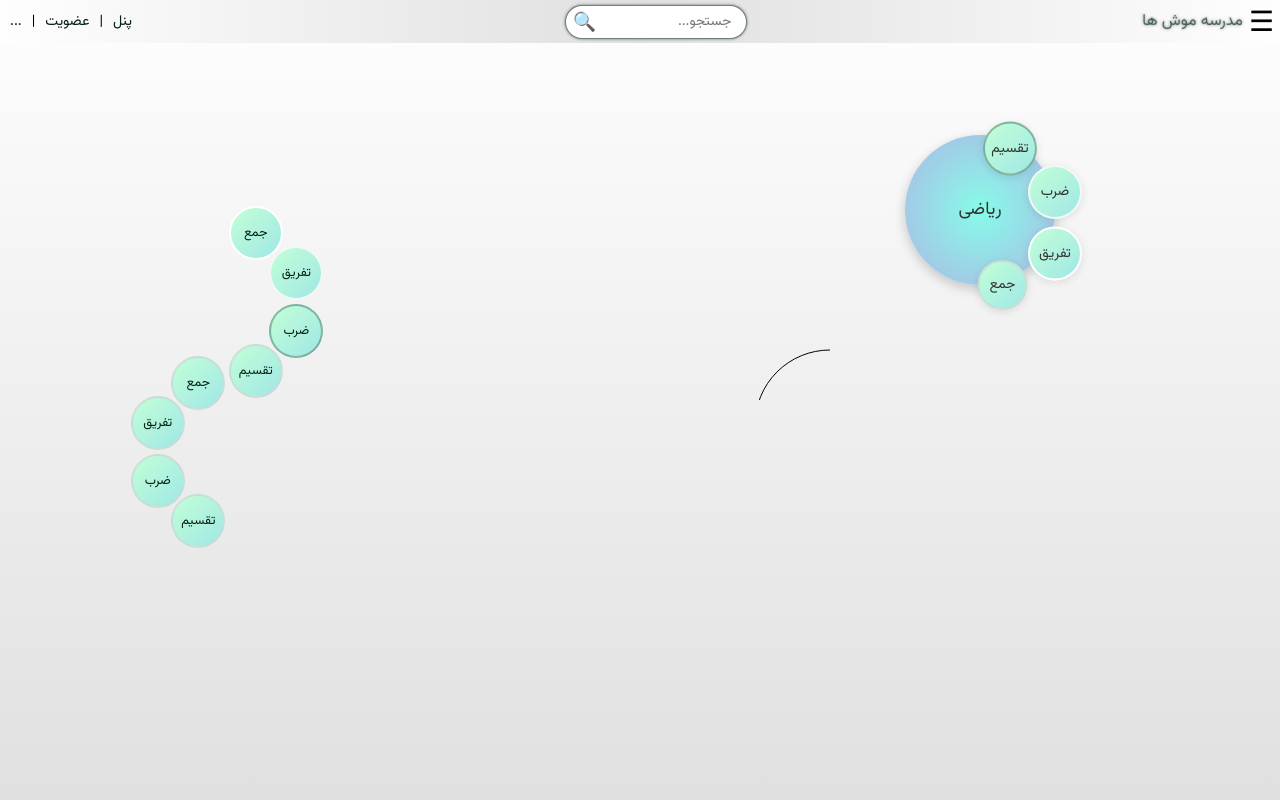
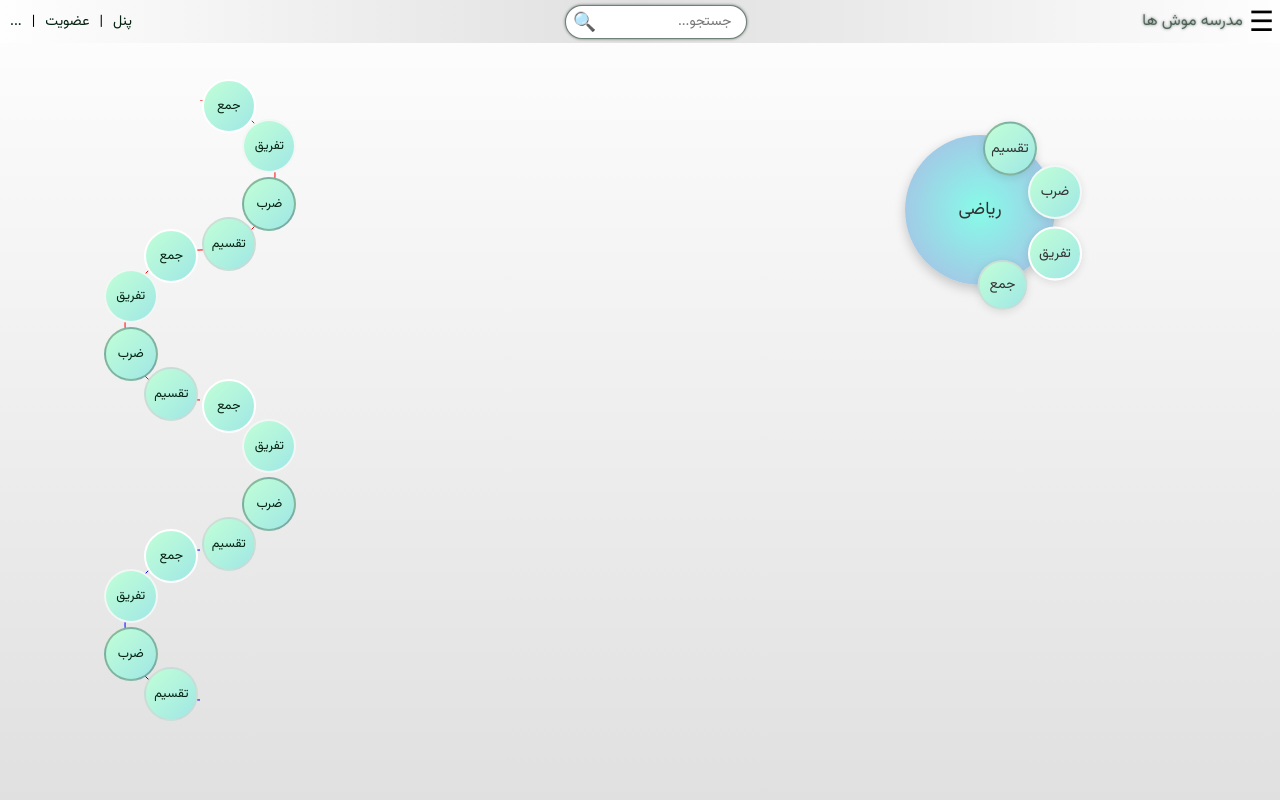
Before and after one commit to hmdmsv/template-test1, a plain HTML site: page index.html in a window 1280 px wide. Drawn offline with Linux system fonts and the light colour scheme.

Commit message:
Initial commit

```diff
--- a/index.html
+++ b/index.html
@@ -36,6 +36,9 @@
             |<a href="#2" class="nav-item2">عضویت</a> |<a href="#3" class="nav-item3">...</a>
         </nav>
     </header>
+    <!-- <svg width="100" height="150" viewbox="100 100 100 150"  style="border: 1px solid black;" id="curve2" >
+        <path d="m100,100 a75,75 0 0,1 0,150, a75,75 0 0, 0, 0,150 " stroke="blue" fill="none" />
+    </svg> -->
     <div class="circle-menu">
         <div class="center-circle">ریاضی</div>
         <div class="orbit">
@@ -46,9 +49,8 @@
         </div>
     </div>
     <div class="graph">
-        <svg width="200" height="400">
-            <path d="M0,0 A75,75 0 0,1 200,350" stroke="black" fill="none" id="center1" />
-            <path d="M200,200 A75,75 0 0,1 200,350, A75,75 0 0, 0, 200,500 " stroke="black" fill="none" id="curve" />
+        <svg width="200" height="400" viewbox="000 0 200 400" id="gr">
+            <path d="m100,0 a75,75 0 0,1 0,150, a75,75 0 0, 0, 0,150 " stroke="red" fill="none" id="curve" />
         </svg>
         <div class="item">جمع</div>
         <div class="item">تفریق</div>
@@ -57,8 +59,21 @@
         <div class="item">جمع</div>
         <div class="item">تفریق</div>
         <div class="item">ضرب</div>
-        <div class="item">تقسیم</div>
-        <!-- <div class="item">جدول</div> -->
+       <div class="item">تقسیم</div>
+
+    </div>
+    <div class="graph1">
+        <svg width="200" height="400" viewbox="000 0 200 400"  id="gr1">
+            <path d="m200,0 a75,75 0 0,1 0,150, a75,75 0 0, 0, 0,150 " stroke="blue" fill="none" id="curve1" />
+        </svg>
+        <div class="item1">جمع</div>
+        <div class="item1">تفریق</div>
+        <div class="item1">ضرب</div>
+        <div class="item1">تقسیم</div>
+        <div class="item1">جمع</div>
+        <div class="item1">تفریق</div>
+        <div class="item1">ضرب</div>
+        <div class="item1">تقسیم</div>
     </div>
 
 
--- a/script.js
+++ b/script.js
@@ -23,14 +23,27 @@ function selectItem(selected) {
 // });
 
 const path = document.getElementById('curve');
+const path1 = document.getElementById('curve1');
 const items = document.querySelectorAll('.item');
+const items1 = document.querySelectorAll('.item1');
 
 const totalLength = path.getTotalLength();
+const totalLength1 = path1.getTotalLength();
 const count = items.length;
+const count1 = items1.length;
 
-// فاصله مساوی بین المان‌ها روی مسیر
+const svgRect = path.ownerSVGElement.getBoundingClientRect();
+
 items.forEach((item, i) => {
   const point = path.getPointAtLength(((i + 0.5) * totalLength) / count);
-  item.style.left = `${point.x}px`;
-  item.style.top = `${point.y}px`;
+  item.style.left = `${point.x + svgRect.left}px`;
+  item.style.top = `${point.y + svgRect.top}px`;
 });
+
+const svgRect1 = path1.ownerSVGElement.getBoundingClientRect();
+
+items1.forEach((item1, i) => {
+  const point1 = path1.getPointAtLength(((i + 0.5) * totalLength1) / count1);
+  item1.style.left = `${point1.x + svgRect1.left}px`;
+  item1.style.top = `${point1.y + svgRect1.top}px`;
+});
--- a/style.css
+++ b/style.css
@@ -21,7 +21,7 @@ body {
   } */
 
 .header {
-  font-family: 'Vazirmatn', sans-serif;
+  font-family: "Vazirmatn", sans-serif;
   display: flex;
   position: fixed;
   justify-content: space-between;
@@ -34,7 +34,7 @@ body {
 }
 
 .title {
-  font-family: 'Vazirmatn', sans-serif;
+  font-family: "Vazirmatn", sans-serif;
   /* justify-self: right; */
   padding: 0;
   /* margin-right: auto; */
@@ -97,7 +97,7 @@ body {
   box-shadow: 0 0 3px #04211190;
   border-radius: 20px;
   /* outline: none; */
-  font-family: 'Vazirmatn', sans-serif;
+  font-family: "Vazirmatn", sans-serif;
   width: 150px;
   height: auto;
   margin: 0;
@@ -149,7 +149,7 @@ body {
   padding: 12px 16px;
   text-decoration: none;
   color: #042111;
-  font-family: 'Vazirmatn', sans-serif;
+  font-family: "Vazirmatn", sans-serif;
 }
 
 .menu-items li a:hover {
@@ -168,7 +168,7 @@ body {
   } */
 
 .menu-items li:not(:last-child)::after {
-  content: '';
+  content: "";
   display: block;
   height: 2px;
   background-color: white;
@@ -219,7 +219,7 @@ body {
   display: flex;
   align-items: center;
   justify-content: center;
-  font-family: 'Vazirmatn', sans-serif;
+  font-family: "Vazirmatn", sans-serif;
   font-size: 18px;
   color: #333;
   box-shadow: 0 4px 12px rgba(0, 0, 0, 0.2);
@@ -249,7 +249,7 @@ body {
   display: flex;
   align-items: center;
   justify-content: center;
-  font-family: 'Vazirmatn', sans-serif;
+  font-family: "Vazirmatn", sans-serif;
   font-size: 14px;
   color: #333;
   border: 2px solid white;
@@ -287,28 +287,39 @@ body {
   transform: rotate(240deg) scale(0.5);
   opacity: 0;
 }
-
-/* .graph {
+#gr {
   display: flex;
-  position: relative;
+  position: absolute;
   top: 100px;
   left: 100px;
   align-items: center;
   justify-items: center;
-} */
-.item {
+  /* border: 1px solid red; */
+}
+
+#gr1 {
+  /* display: flex; */
+  position: absolute;
+  top: 400px;
+  left: 00px;
+  align-items: center;
+  justify-items: center;
+  /* border: 1px solid blue; */
+}
+
+.item,
+.item1 {
   display: flex;
-  position: relative;
+  position: absolute;
   width: 50px;
   height: 50px;
   border-radius: 50%;
   justify-content: center;
   align-items: center;
-  font-family: 'Vazirmatn', sans-serif;
+  font-family: "Vazirmatn", sans-serif;
   font-size: 0.8rem;
   color: #042111;
-  position: absolute;
-  /* transform: translate(-50%, -50%); */
+  transform: translate(-50%, -50%);
   background: linear-gradient(135deg, #c1ffd7, #a0e7e5);
   border: 2px solid white;
 }
@@ -350,28 +361,47 @@ body {
 }
 
 .orbit-item,
-.item {
+.item,
+.item1 {
   /* transform-origin: center, center; */
   animation: pulse 1.2s ease-in-out infinite;
 }
 
 /* ترتیب تأخیر برای هر آیتم */
 .orbit-item:nth-child(1),
-.item:nth-child(1) {
+.item:nth-child(1),
+.item:nth-child(5),
+.item1:nth-child(1),
+.item1:nth-child(5) {
   animation-delay: 0s;
 }
 .orbit-item:nth-child(2),
-.item:nth-child(2) {
+.item:nth-child(2),
+.item:nth-child(6),
+.item1:nth-child(2),
+.item1:nth-child(6) {
   animation-delay: 0.3s;
 }
 .orbit-item:nth-child(3),
-.item:nth-child(3) {
+.item:nth-child(3),
+.item:nth-child(7),
+.item1:nth-child(3),
+.item1:nth-child(7) {
   animation-delay: 0.6s;
 }
 .orbit-item:nth-child(4),
-.item:nth-child(4) {
+.item:nth-child(4),
+.item:nth-child(8),
+.item1:nth-child(4),
+.item1:nth-child(8) {
   animation-delay: 0.9s;
 }
+
+/* #curve2{
+  position: absolute;
+  top: 100px;
+  left: 50px
+} */
 
 @media (max-width: 600px) {
   .search-bar input {
```
